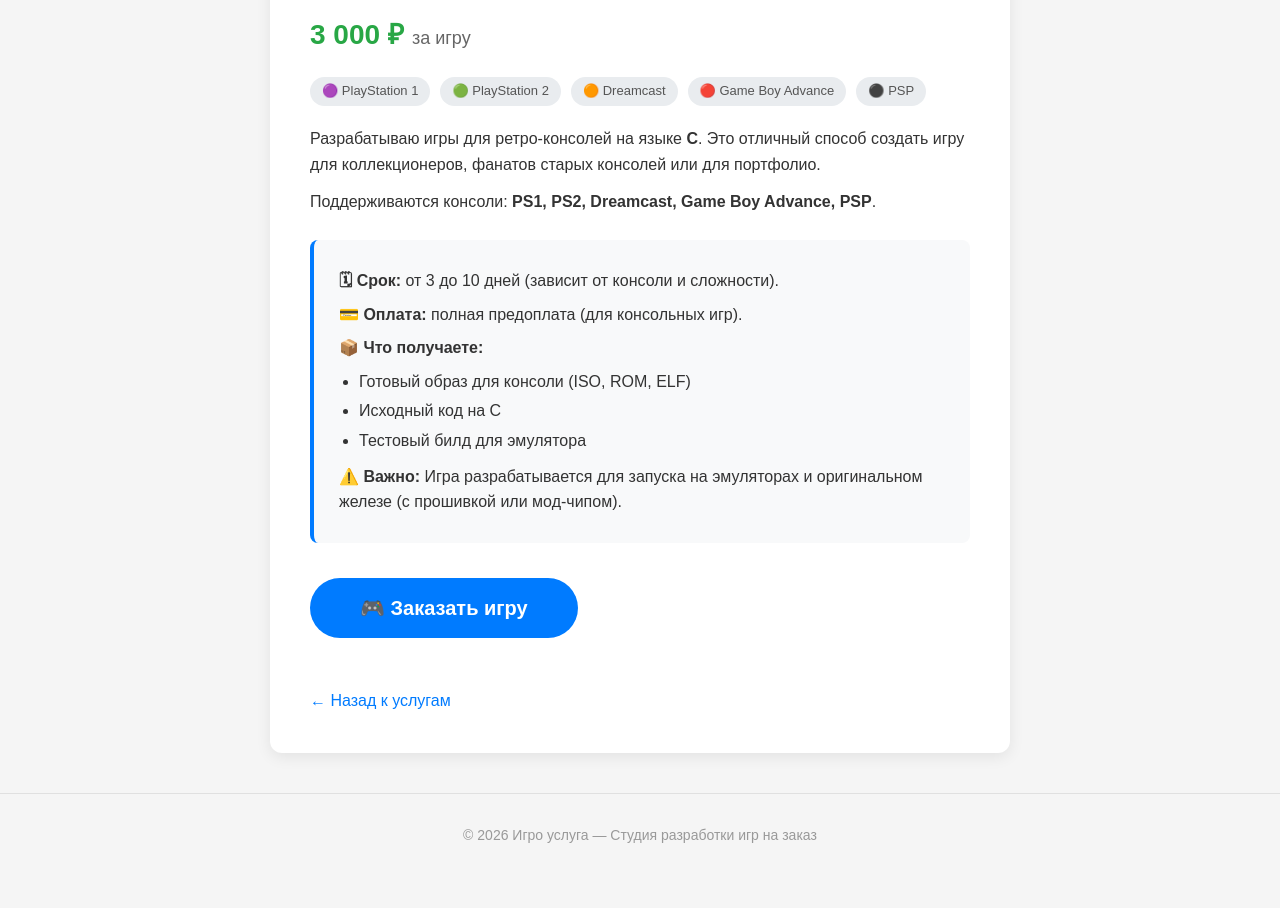
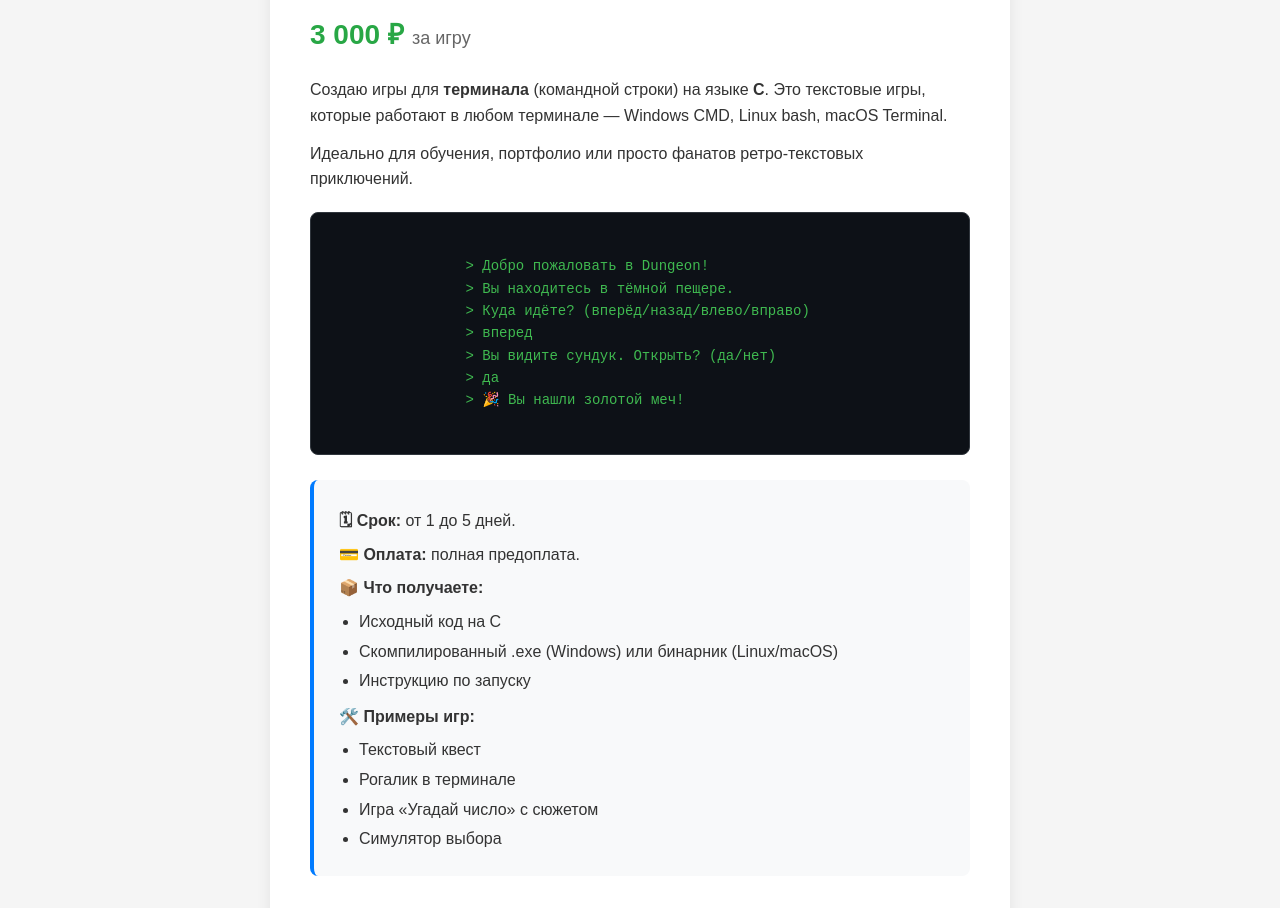
Before and after one commit to SavvaGD/igrousluga, a plain HTML site: page descriptions/c.html in a window 1280 px wide. Shown: the part 217-1125 px from the top of the page. Before the commit the page ends 1094 px from the top, so only its background shows below. Drawn offline with Linux system fonts and the light colour scheme.

Commit message:
Update c.html

```diff
--- a/descriptions/c.html
+++ b/descriptions/c.html
@@ -26,10 +26,10 @@
         .back-link { display: inline-block; margin-top: 30px; color: #007bff; text-decoration: none; }
         .back-link:hover { text-decoration: underline; }
         .footer { text-align: center; padding: 30px; color: #999; font-size: 14px; border-top: 1px solid #e0e0e0; margin-top: 40px; }
-        .platform-tags { display: flex; gap: 10px; flex-wrap: wrap; margin: 10px 0; }
-        .platform-tags span { background: #e9ecef; padding: 4px 12px; border-radius: 20px; font-size: 13px; color: #555; }
+        .terminal-preview { background: #0d1117; color: #3fb950; padding: 20px; border-radius: 8px; font-family: monospace; font-size: 14px; margin: 20px 0; border: 1px solid #30363d; white-space: pre; overflow-x: auto; }
         @media (max-width: 600px) {
             .service-card { padding: 20px; }
+            .terminal-preview { font-size: 12px; padding: 12px; }
         }
     </style>
 </head>
@@ -59,34 +59,42 @@
 
     <main class="main-content">
         <div class="service-card">
-            <h1>🎮 Создание консольных игр на C</h1>
+            <h1>🖥️ Консольные игры на C</h1>
             <div class="price">
                 3 000 ₽ <span>за игру</span>
             </div>
 
-            <div class="platform-tags">
-                <span>🟣 PlayStation 1</span>
-                <span>🟢 PlayStation 2</span>
-                <span>🟠 Dreamcast</span>
-                <span>🔴 Game Boy Advance</span>
-                <span>⚫ PSP</span>
+            <div class="description">
+                <p>Создаю игры для <strong>терминала</strong> (командной строки) на языке <strong>C</strong>. Это текстовые игры, которые работают в любом терминале — Windows CMD, Linux bash, macOS Terminal.</p>
+                <p>Идеально для обучения, портфолио или просто фанатов ретро-текстовых приключений.</p>
             </div>
 
-            <div class="description">
-                <p>Разрабатываю игры для ретро-консолей на языке <strong>C</strong>. Это отличный способ создать игру для коллекционеров, фанатов старых консолей или для портфолио.</p>
-                <p>Поддерживаются консоли: <strong>PS1, PS2, Dreamcast, Game Boy Advance, PSP</strong>.</p>
+            <div class="terminal-preview">
+                > Добро пожаловать в Dungeon!
+                > Вы находитесь в тёмной пещере.
+                > Куда идёте? (вперёд/назад/влево/вправо)
+                > вперед
+                > Вы видите сундук. Открыть? (да/нет)
+                > да
+                > 🎉 Вы нашли золотой меч!
             </div>
 
             <div class="details">
-                <p><strong>🗓 Срок:</strong> от 3 до 10 дней (зависит от консоли и сложности).</p>
-                <p><strong>💳 Оплата:</strong> полная предоплата (для консольных игр).</p>
+                <p><strong>🗓 Срок:</strong> от 1 до 5 дней.</p>
+                <p><strong>💳 Оплата:</strong> полная предоплата.</p>
                 <p><strong>📦 Что получаете:</strong></p>
                 <ul>
-                    <li>Готовый образ для консоли (ISO, ROM, ELF)</li>
                     <li>Исходный код на C</li>
-                    <li>Тестовый билд для эмулятора</li>
+                    <li>Скомпилированный .exe (Windows) или бинарник (Linux/macOS)</li>
+                    <li>Инструкцию по запуску</li>
                 </ul>
-                <p style="margin-top: 10px;"><strong>⚠️ Важно:</strong> Игра разрабатывается для запуска на эмуляторах и оригинальном железе (с прошивкой или мод-чипом).</p>
+                <p style="margin-top: 10px;"><strong>🛠️ Примеры игр:</strong></p>
+                <ul>
+                    <li>Текстовый квест</li>
+                    <li>Рогалик в терминале</li>
+                    <li>Игра «Угадай число» с сюжетом</li>
+                    <li>Симулятор выбора</li>
+                </ul>
             </div>
 
             <a href="/buy.html" class="btn">🎮 Заказать игру</a>
```
